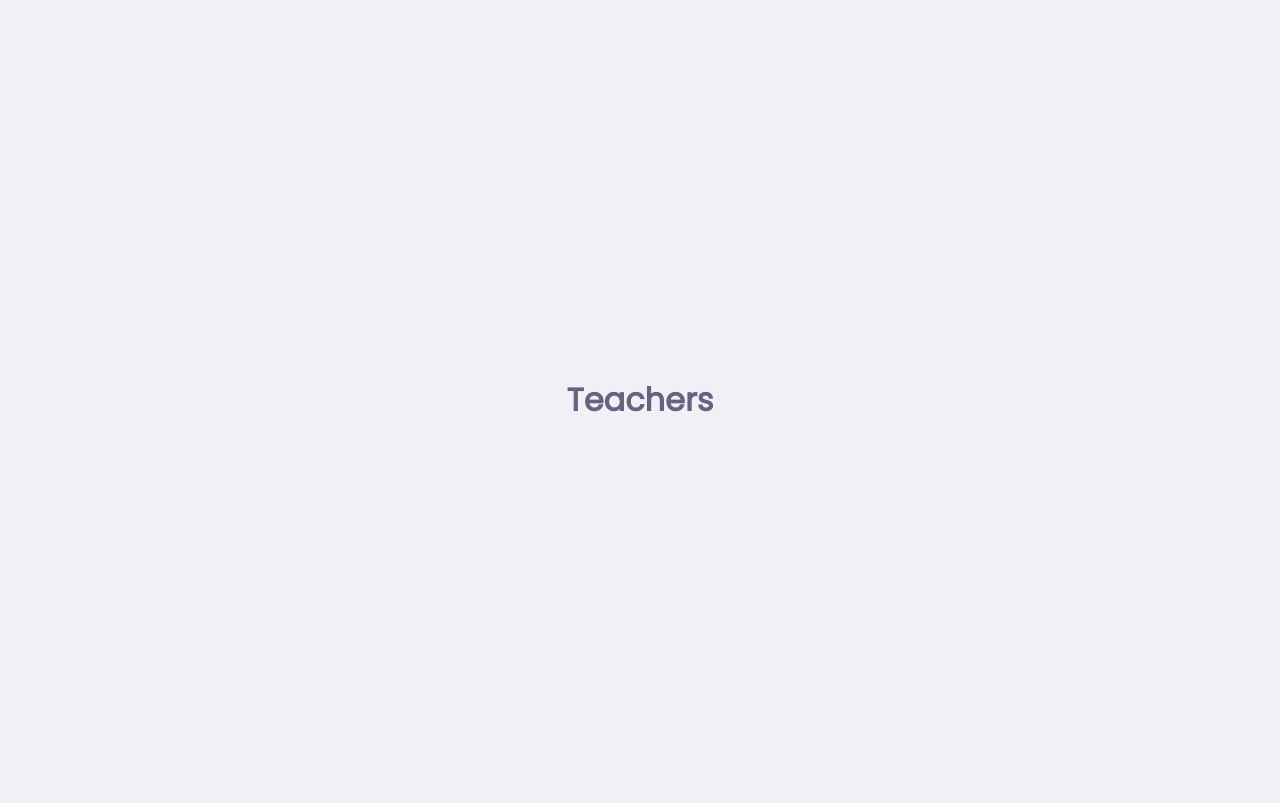
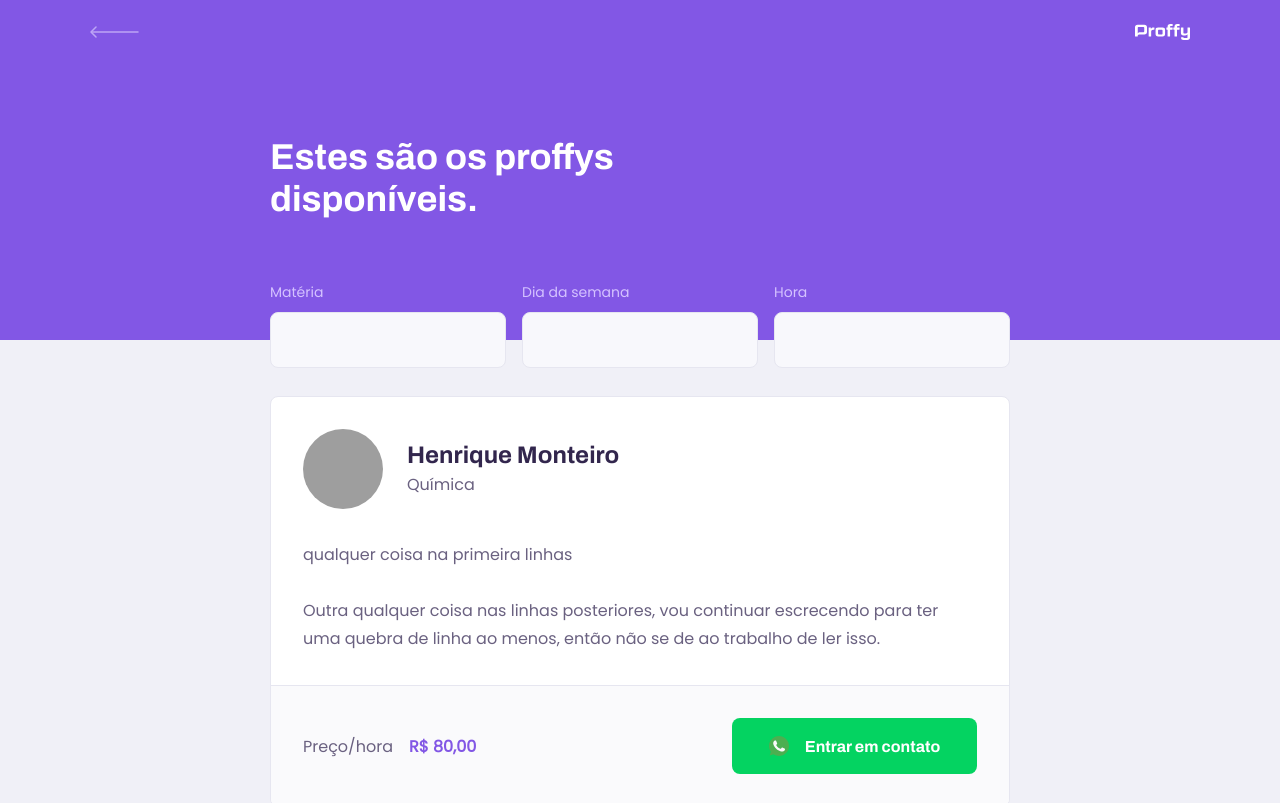
Before and after one commit to Rickemm/Proffy, a React (Create React App) app in the folder web/: page /study in a window 1280 px wide. Shown: the top 803 px of the page. Built offline with nearby package versions, Linux system fonts and the light colour scheme; grey boxes are pictures that could not be loaded.

Commit message:
Created Teacher List

```diff
--- /dev/null
+++ b/web/src/components/PageHeader/index.tsx
@@ -0,0 +1,32 @@
+import React from 'react';
+import { Link } from 'react-router-dom';
+
+import logoImg from '../../assets/images/logo.svg';
+import backIcon from "../../assets/images/icons/back.svg";
+
+import './styles.css';
+
+interface PageHeaderProps {
+    title: string;
+}
+
+const PageHeader : React.FC<PageHeaderProps> = (props) => {
+    return (
+        <header className="page-header">
+            <div className="top-bar-container">
+                <Link to="/">
+                    <img src={backIcon} alt="Voltar"/>
+                </Link>
+                <img src={logoImg} alt="Proffy"/>
+            </div>
+
+            <div className="header-content">
+                <strong> { props.title } </strong>
+
+                { props.children }
+            </div>
+        </header>
+    );
+}
+
+export default PageHeader;
--- /dev/null
+++ b/web/src/components/PageHeader/styles.css
@@ -0,0 +1,66 @@
+.page-header{
+    display: flex;
+    flex-direction: column;
+    background-color: var(--color-primary);
+}
+
+.page-header .top-bar-container {
+    width: 90%;
+    margin: 0 auto;
+    display: flex;
+    justify-content: space-between;
+    align-items: center;
+    color: var(--color-text-in-primary);
+    padding: 1.6rem 0;
+}
+
+.page-header .top-bar-container a {
+    height: 3.2rem;
+    transition: opacity 0.2s;
+}
+
+.page-header .top-bar-container a:hover{
+    opacity: 0.6;
+}
+
+.page-header .top-bar-container > img{
+    height: 1.6rem;
+}
+
+.page-header .header-content{
+    width: 90%;
+    margin: 0 auto;
+    position: relative;
+    margin: 3.2rem auto;
+}
+
+.page-header .header-content strong{
+    font: 700 3.6rem Archivo;
+    line-height: 4.2rem;
+    color: var(--color-title-in-primary);
+}
+
+@media(min-width: 700px){
+    .page-header{
+        height: 340px;
+    }
+
+    .page-header .top-bar-container{
+        max-width: 1100px;
+    }
+
+    .page-header .header-content{
+        flex: 1;
+        max-width: 740px;
+        margin: 0 auto;
+        padding-bottom: 48px;
+        display: flex;
+        flex-direction: column;
+        justify-content: center;
+        align-items: flex-start;
+    }
+
+    .page-header .header-content strong{
+        max-width: 350px;
+    }
+}
--- /dev/null
+++ b/web/src/components/TeacherItem/index.tsx
@@ -0,0 +1,38 @@
+import React from 'react';
+
+import whatsappIcon from '../../assets/images/icons/whatsapp.svg';
+
+import './styles.css'
+
+function TeacherItem(){
+    return(
+        <article className="teacher-item">
+                    <header>
+                        <img src="https://avatars2.githubusercontent.com/u/3732784?s=460&u=917af9f1289ac7ba0e9119bfc284852b3915ab51&v=4" alt="Henrique Monteiro"/>
+                        <div>
+                            <strong>Henrique Monteiro</strong>
+                            <span>Química</span>
+                        </div>
+                    </header>
+
+                    <p>
+                        qualquer coisa na primeira linhas
+                        <br/><br/>
+                        Outra qualquer coisa nas linhas posteriores, vou continuar escrecendo para ter uma quebra de linha ao menos, então não se de ao trabalho de ler isso.
+                    </p>
+
+                    <footer>
+                        <p>
+                            Preço/hora
+                            <strong>R$ 80,00</strong>
+                        </p>
+                        <button type="button">
+                            <img src={whatsappIcon} alt="Whatsapp"/>
+                            Entrar em contato
+                        </button>
+                    </footer>
+                </article>
+    );
+}
+
+export default TeacherItem
--- /dev/null
+++ b/web/src/components/TeacherItem/styles.css
@@ -0,0 +1,104 @@
+
+
+.teacher-item{
+    background: var(--color-box-base);
+    border: 1px solid var(--color-line-in-white);
+    border-radius: 0.8rem;
+    margin-top: 2.4rem;
+    overflow: hidden;
+}
+
+.teacher-item header{
+    padding: 3.2rem 2rem;
+    display: flex;
+    align-items: center;
+}
+
+.teacher-item header img{
+    width: 8rem;
+    height: 8rem;
+    border-radius: 50%;
+}
+
+.teacher-item header div{
+    margin-left: 2.4rem;
+}
+
+.teacher-item header div strong{
+    font: 700 2.4rem Archivo;
+    display: block;
+    color: var(--color-text-title);
+}
+
+.teacher-item header div span{
+    font: 1.6rem;
+    display: block;
+    margin-top: 0.4rem;
+}
+
+.teacher-item > p{
+    padding: 0 2rem;
+    font-size: 1.6rem;
+    line-height: 2.8rem;
+}
+
+.teacher-item footer{
+    padding: 3.2rem 2rem;
+    background: var(--color-box-footer);
+    border-top: 1px solid var(--color-line-in-white);
+    margin-top: 3.2rem;
+    display: flex;
+    align-items: center;
+    justify-content: space-between;
+}
+
+.teacher-item footer p strong{
+    color: var(--color-primary);
+    font-size: 1.6rem;
+    display: block;
+}
+
+.teacher-item footer button{
+    width: 20rem;
+    height: 5.6rem;
+    background: var(--color-secundary);
+    color: var(--color-button-text);
+    border: 0;
+    border-radius: 0.8rem;
+    cursor: pointer;
+    font: 700 1.4rem Archivo;
+    display: flex;
+    align-items: center;
+    justify-content: space-evenly;
+    transition: 0.2s;
+}
+
+.teacher-item footer button:hover{
+    background: var(--color-secundary-dark);
+}
+
+@media(min-width: 700px){
+    .teacher-item header,
+    .teacher-item footer {
+        padding: 3.2rem;
+    }
+
+    .teacher-item > p {
+        padding: 0 3.2rem;
+    }
+
+    .teacher-item footer p strong{
+        display: initial;
+        margin-left: 1.6rem;
+    }
+
+    .teacher-item footer button{
+        width: 24.5rem;
+        font-size: 1.6rem;
+        justify-content: center;
+    }
+
+    .teacher-item footer button img{
+        margin-right: 1.6rem;
+    }
+}
--- a/web/src/pages/TeacherForm/index.tsx
+++ b/web/src/pages/TeacherForm/index.tsx
@@ -1,8 +1,11 @@
 import React from 'react';
+import PageHeader from '../../components/PageHeader';
 
 function TeacherForm(){
     return(
-        <h1>Teacher Form</h1>
+        <div id="page-teacher-form" className="container">
+            <PageHeader title="Que incrível que você quer dar aulas." />
+        </div>
     );
 }
 
--- a/web/src/pages/TeacherList/index.tsx
+++ b/web/src/pages/TeacherList/index.tsx
@@ -1,8 +1,40 @@
 import React from 'react';
+
+import PageHeader from '../../components/PageHeader';
+import TeacherItem from '../../components/TeacherItem';
+
+import './styles.css';
 
 function TeacherList(){
     return(
-        <h1>Teachers</h1>
+        <div id="page-teacher-list" className="container">
+            <PageHeader title="Estes são os proffys disponíveis.">
+                <form id="search-teachers">
+                    <div className="input-block">
+                        <label htmlFor="subject">Matéria</label>
+                        <input type="text" id="subject"/>
+                    </div>
+
+                    <div className="input-block">
+                        <label htmlFor="week-day">Dia da semana</label>
+                        <input type="text" id="week-day"/>
+                    </div>
+
+                    <div className="input-block">
+                        <label htmlFor="time">Hora</label>
+                        <input type="text" id="time"/>
+                    </div>
+                </form>
+            </PageHeader>
+
+            <main>
+                <TeacherItem />
+                <TeacherItem />
+                <TeacherItem />
+                <TeacherItem />
+                <TeacherItem />
+            </main>
+        </div>
     );
 }
 
--- /dev/null
+++ b/web/src/pages/TeacherList/styles.css
@@ -0,0 +1,76 @@
+#page-teacher-list{
+    width: 100vw;
+    height: 100vh;
+}
+
+#search-teachers {
+    margin-top: 3.2rem;
+}
+
+#search-teachers label{
+    color: var(--color-text-in-primary);
+}
+
+#search-teachers .input-block{
+    position: relative;
+}
+
+#search-teachers .input-block + .input-block{
+    margin-top: 1.4rem;
+}
+
+#search-teachers .input-block label{
+    font-size: 1.4rem;
+}
+
+#search-teachers .input-block input{
+    width: 100%;
+    height: 5.6rem;
+    margin-top: 0.8rem;
+    border-radius: 0.8rem;
+    background: var(--color-input-background);
+    border: 1px solid var(--color-line-in-white);
+    outline: 0;
+    padding: 0 1.6rem;
+    font: 1.6rem Archivo;
+}
+
+#search-teachers .input-block:focus-within::after{
+    width: calc(100% - 3.2rem);
+    height: 2px;
+    content: '';
+    background: var(--color-primary-light);
+    position: absolute;
+    left: 1.6rem;
+    right: 1.6rem;
+    bottom: 0;
+}
+
+#page-teacher-list main{
+    margin: 3.2rem auto;
+    width: 90%;
+}
+
+@media(min-width: 700px){
+    #page-teacher-list{
+        max-width: 100%;
+    }
+
+    #search-teachers{
+        display: grid;
+        grid-template-columns: repeat(3, 1fr);
+        column-gap: 16px;
+        position: absolute;
+        bottom: -28px;
+    }
+
+    #search-teachers .input-block + .input-block{
+        margin-top: 0;
+    }
+
+    #page-teacher-list main{
+        padding: 3.2rem 0;
+        max-width: 740px;
+        margin: 0 auto;
+    }
+}
```
Also changed, not shown: 1 other file (tests, documents, lock files or other folders).
